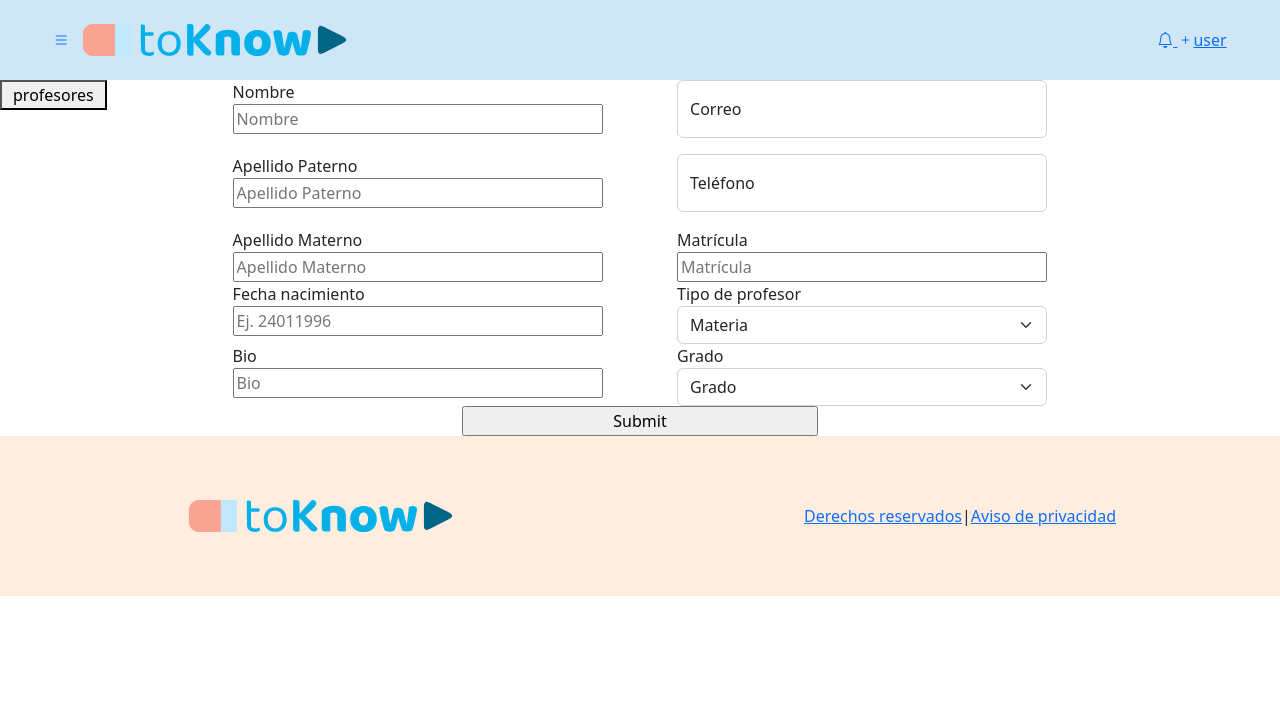
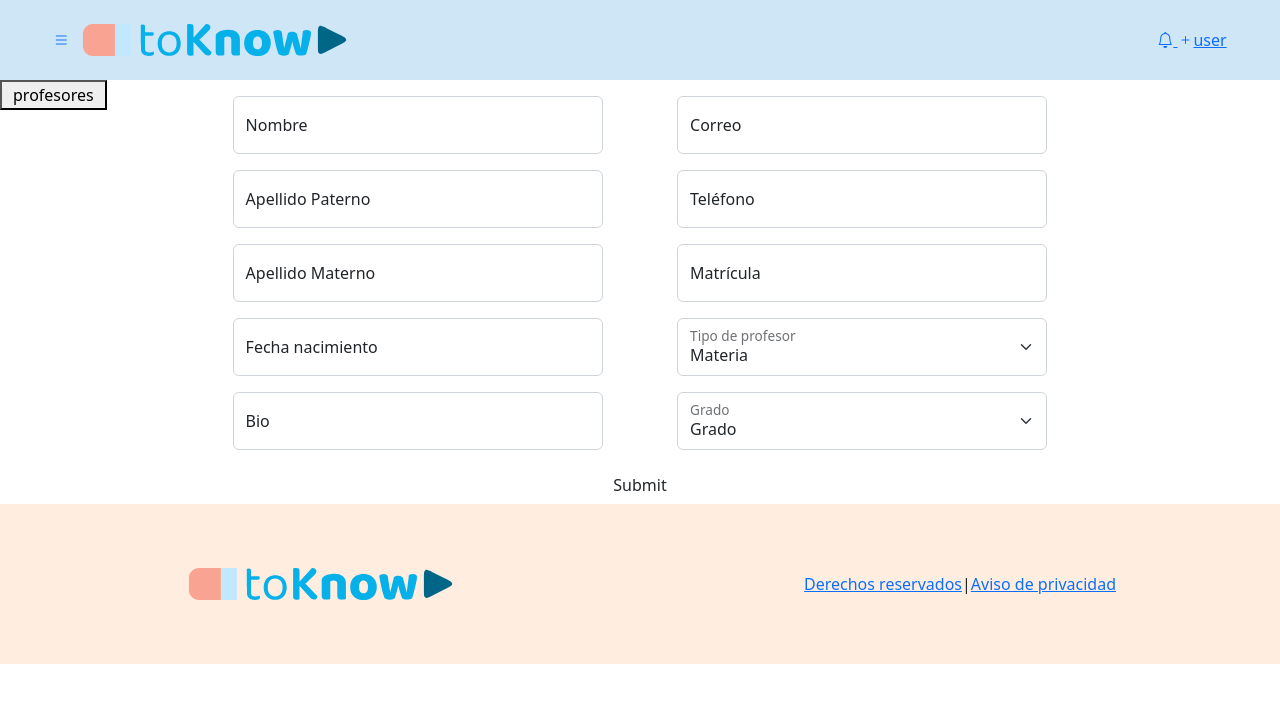
Before and after one commit to to-know-g19/TOKNOW_FE, a Next.js app: page /registerteacher in a window 1280 px wide. Shown: the top 702 px of the page. Built offline with nearby package versions, Linux system fonts and the light colour scheme; sample sign-in values are in the browser's storage.

Commit message:
improved form design

```diff
--- a/components/FormTeacher/FormTeacher.js
+++ b/components/FormTeacher/FormTeacher.js
@@ -40,15 +40,21 @@ export default function FormTeacher() {
             <div className='col-lg-1 '>
                 <Link className='col-lg-12' href='/teachers'><button className='col-12'>profesores</button></Link>
             </div>
-            <form onSubmit={handleSubmit(onSubmit)} className='d-flex col-10 flex-column align-items-center justify-content-center'>
+            <form onSubmit={handleSubmit(onSubmit)} className='d-flex mt-3 col-10 flex-column align-items-center justify-content-center'>
                 <div className='col-10 d-flex flex-wrap justify-content-around'>
 
                     <div className='d-flex col-5 flex-column'>
-                        <label>Nombre</label>
-                        <input name='name' {...register("name", { required: true, minLength: 2, maxLength: 20 })} placeholder='Nombre'></input>
+                        <div className="form-floating mb-3">
+                            <input
+                                name='name'
+                                className="form-control"
+                                placeholder='Nombre'
+                                {...register("name", { required: true, minLength: 2, maxLength: 20 })} ></input>
                             {errors.name && errors.name.type === "required" && <span className='text-danger'>*El campo es requerido.</span>}
                             {errors.name && errors.name.type === "minLength" && <span className='text-danger'>*El campo requiere al menos 2 caracteres</span>}
                             {errors.name && errors.name.type === "maxLength" && <span className='text-danger'>*El campo requiere menos de 21 caracteres</span>}
+                            <label>Nombre</label>
+                        </div>
                     </div>
 
                     <div className='d-flex col-5 flex-column'>
@@ -57,18 +63,25 @@ export default function FormTeacher() {
                                 type="email"
                                 name='email'
                                 className="form-control"
-                                {...register("email")} placeholder='Correo'></input>
+                                placeholder='Correo'
+                                {...register("email")} ></input>
                             {errors.email && errors.email.type === "required" && <span className='text-danger'>*Este campo es requerido</span>}
                             <label>Correo</label>
                         </div>
                     </div>
 
                     <div className='d-flex col-5 flex-column'>
-                        <label>Apellido Paterno</label>
-                        <input name='lastNameA' {...register("lastNameA", { required: true, minLength: 2, maxLength: 20 })} placeholder='Apellido Paterno'></input>
+                        <div className="form-floating mb-3">
+                            <input
+                                name='lastNameA'
+                                className="form-control"
+                                placeholder='Apellido Paterno'
+                                {...register("lastNameA", { required: true, minLength: 2, maxLength: 20 })} ></input>
                             {errors.lastNameA && errors.lastNameA.type === "required" && <span className='text-danger'>*El campo es requerido.</span>}
                             {errors.lastNameA && errors.lastNameA.type === "minLength" && <span className='text-danger'>*El campo requiere al menos 2 caracteres</span>}
                             {errors.lastNameA && errors.lastNameA.type === "maxLength" && <span className='text-danger'>*El campo requiere menos de 21 caracteres</span>}
+                            <label>Apellido Paterno</label>
+                        </div>
                     </div>
 
                     <div className='d-flex col-5 flex-column '>
@@ -77,52 +90,86 @@ export default function FormTeacher() {
                                 type='number'
                                 name='phone'
                                 className="form-control"
-                                {...register("phone")} placeholder='Teléfono'></input>
+                                placeholder='Teléfono'
+                                {...register("phone")} ></input>
                             <label>Teléfono</label>
                         </div>
                     </div>
 
                     <div className='d-flex col-5 flex-column'>
-                        <label>Apellido Materno</label>
-                        <input name='lastNameB' {...register("lastNameB", { required: true, minLength: 2, maxLength: 20 })} placeholder='Apellido Materno'></input>
+                        <div className="form-floating mb-3">
+                            <input
+                                name='lastNameB'
+                                className="form-control"
+                                placeholder='Apellido Materno'
+                                {...register("lastNameB", { required: true, minLength: 2, maxLength: 20 })} ></input>
                             {errors.lastNameB && errors.lastNameB.type === "required" && <span className='text-danger'>*El campo es requerido.</span>}
                             {errors.lastNameB && errors.lastNameB.type === "minLength" && <span className='text-danger'>*El campo requiere al menos 2 caracteres</span>}
                             {errors.lastNameB && errors.lastNameB.type === "maxLength" && <span className='text-danger'>*El campo requiere menos de 21 caracteres</span>}
+                            <label>Apellido Materno</label>
+                        </div>
                     </div>
 
                     <div className='d-flex col-5 flex-column'>
+                        <div className="form-floating mb-3">
+                            <input
+                                name='matricula'
+                                className="form-control"
+                                placeholder='Matrícula'
+                                {...register("matricula")} ></input>
                             <label>Matrícula</label>
-                        <input name='matricula' {...register("matricula")} placeholder='Matrícula'></input>
+                        </div>
                     </div>
 
 
 
                     <div className='d-flex col-5 flex-column'>
+                        {/* hay que ver cómo vamos a implementar la fecha */}
+                        <div className="form-floating mb-3">
+                            <input
+                                type='number'
+                                name='citydateOfBirth'
+                                className="form-control"
+                                placeholder='Ej. 24011996'
+                                {...register("citydateOfBirth")} ></input>
                             <label>Fecha nacimiento</label>
-                        {/* hay que ver cómo vamos a implementar la fecha */}
-                        <input type='number' name='citydateOfBirth' {...register("citydateOfBirth")} placeholder='Ej. 24011996'></input>
+                        </div>
                     </div>
 
                     <div className='d-flex col-5 flex-column'>
-                        <label>Tipo de profesor</label>
                         {/* tiene que cumplir uno de la lista en el back. hacer con desplegable */}
-                        <select name='tipoProfesor' {...register("tipoProfesor", { required: true })} className="form-select" >
+                        <div className="form-floating mb-3">
+                            <select
+                                name='tipoProfesor'
+                                className="form-control form-select"
+                                {...register("tipoProfesor", { required: true })}>
                                 <option value="">Materia</option>
                                 <option value="titular">Titular</option>
                                 <option value="educacion fisica">Educacion física</option>
                                 <option value="ingles">Inglés</option>
                             </select>
                             {errors.tipoProfesor && errors.tipoProfesor.type === "required" && <span className='text-danger'>*Selecciona el tipo de profesor</span>}
+                            <label>Tipo de profesor</label>
+                        </div>
                     </div>
 
                     <div className='d-flex col-5 flex-column'>
+                        <div className="form-floating mb-3">
+                            <input
+                                name='bio'
+                                className="form-control"
+                                placeholder='Bio'
+                                {...register("bio")} ></input>
                             <label>Bio</label>
-                        <input name='bio' {...register("bio")} placeholder='Bio'></input>
+                        </div>
                     </div>
 
                     <div className='d-flex col-5 flex-column'>
-                        <label>Grado</label>
-                        <select name='grade' {...register("grade", { required: true, min: 1, max: 6 })} className="form-select" >
+                        <div className="form-floating mb-3">
+                            <select
+                                name='grade'
+                                className="form-control form-select"
+                                {...register("grade", { required: true, min: 1, max: 6 })} >
                                 <option value="">Grado</option>
                                 <option value="1">1</option>
                                 <option value="2">2</option>
@@ -132,7 +179,8 @@ export default function FormTeacher() {
                                 <option value="6">6</option>
                             </select>
                             {errors.grade && errors.grade.type === "required" && <span className='text-danger'>*Selecciona un grado</span>}
-
+                            <label>Grado</label>
+                        </div>
                     </div>
 
                     {/* <div className='d-flex col-6 flex-column'>
@@ -144,7 +192,7 @@ export default function FormTeacher() {
                 </div>
 
                 <div className='d-flex col-lg-4 justify-content-around'>
-                    <input className='col-12' type='submit'></input>
+                    <input className='btn col-12' type='submit'></input>
                 </div>
 
             </form>
```
Lines whose indentation alone changed are shown as unchanged.
